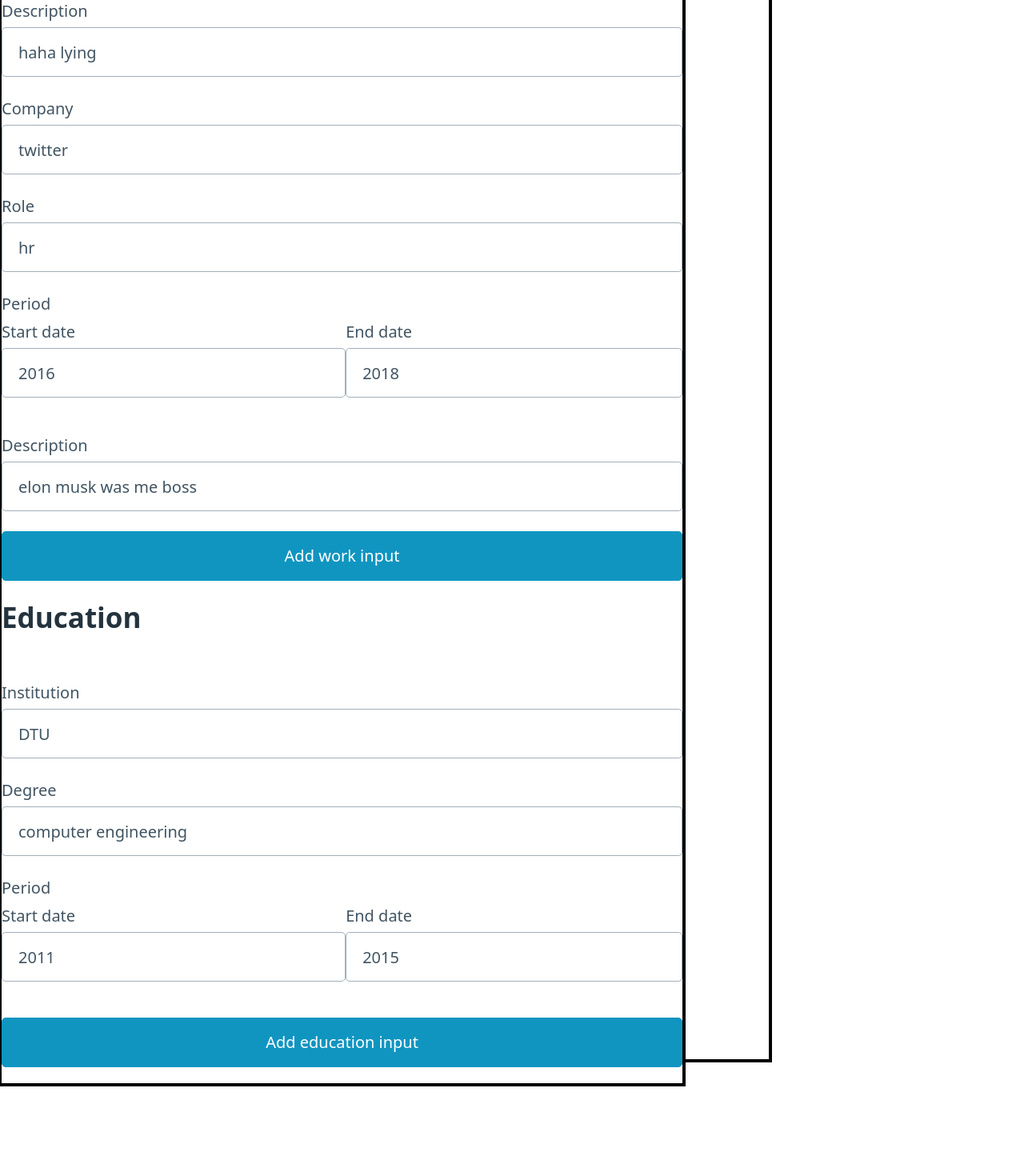
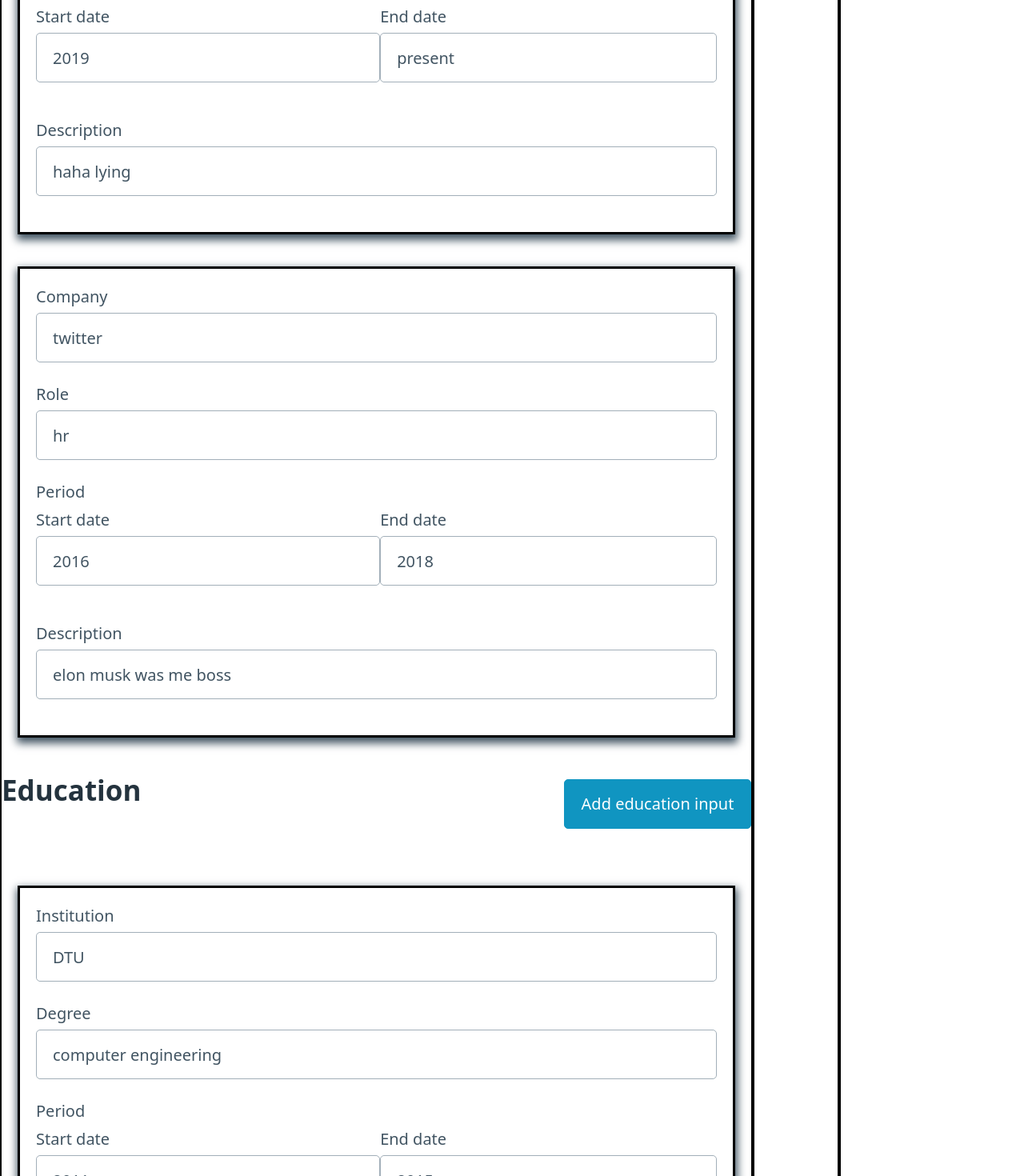
Before and after one commit to devDogra/CV-Generator-Website, a React (Vite) app: page / in a window 1280 px wide. Shown: the part 1000-2470 px from the top of the page at 80% size. Before the commit the page ends 2386 px from the top, so only its background shows below. Built offline with nearby package versions, Linux system fonts and the light colour scheme.

Commit message:
Convert hardcoded experience info cards to dynamically generated ones using map

```diff
--- a/src/App.css
+++ b/src/App.css
@@ -1,9 +1,5 @@
 .period-input {
   display: flex;
-}
-* {
-  /* padding: 3px; */
-  /* margin: 3px; */
 }
 
 #root {
@@ -14,3 +10,19 @@
   outline: 2px solid black;
   border: 2px solid black;
 }
+
+.form-heading {
+  display: flex;
+  justify-content: space-between;
+  align-items: center;
+}
+.form-heading > button {
+  width: 25%;
+}
+.experience-info-input,
+.personal-info-input {
+  margin: 2rem 1rem;
+  box-shadow: 1px 5px 10px 2px;
+  padding: 1rem;
+  border: 3px solid black;
+}
--- a/src/App.jsx
+++ b/src/App.jsx
@@ -1,5 +1,8 @@
 import React from "react"
 import "./App.css"
+
+// todo:
+// make the add more exp and education btns work
 
 const exp1 = {
   id: "100",
@@ -30,6 +33,16 @@ const exp3 = {
   startDate: '2011',
   endDate: '2015',
   description: "worst time of me life, i fail;ed myself"
+}
+
+const emptyExperience = {
+  id: '',
+  type: '',
+  organisation: '',
+  role: '',
+  startDate: '',
+  endDate: '',
+  description: ''
 }
 
 
@@ -96,7 +109,7 @@ class PersonalInfoInput extends React.Component{
   }
   render(){
     return (
-      <>
+      <div className="personal-info-input">
         <label  htmlFor="">
           Name
           <input
@@ -124,7 +137,7 @@ class PersonalInfoInput extends React.Component{
           name="phone"
           type="text" />
         </label>
-      </>
+      </div>
 
     );
   }
@@ -167,7 +180,7 @@ class ExperienceInfoInput extends React.Component{
    const study = (type === "study");
 
   return(
-    <div className="work-input">
+    <div className="experience-info-input">
       <label htmlFor="">
         {study ? "Institution" : "Company"}
         <input
@@ -224,30 +237,48 @@ class ResumeForm extends React.Component{
           />
         </div>
 
+        <div className="form-heading">
           <h2>Work experience</h2>
+          <button type="button">Add work input</button>
+        </div>
         <div className="work-experience-form">
+
+          {
+            this.props.experiences.filter(exp => exp.type === "work").map((exp, idx) => {
+              return (
                 <ExperienceInfoInput
-          idx={0}
+                idx={idx}
                 onChange={this.props.onChange}
-          value={this.props.experiences[0]}
+                value={exp}
+                type="work"
                 />
 
-          <ExperienceInfoInput
-          idx={1}
-          onChange={this.props.onChange}
-          value={this.props.experiences[1]}
-          />
-          <button type="button">Add work input</button>
+              );
+            })
+          }
         </div>
 
+        <div className="form-heading">
           <h2>Education</h2>
+          <button type="button">Add education input</button>
+        </div>
+
         <div className="education-form">
+
+          {
+            this.props.experiences.filter(exp => exp.type === "study").map((exp, idx) => {
+              return (
                 <ExperienceInfoInput
-         idx={2}
+                idx={idx}
                 onChange={this.props.onChange}
-         value={this.props.experiences[2]}
-         type="study" />
-          <button type="button">Add education input</button>
+                value={exp}
+                type="study"
+                />
+
+              );
+            })
+          }
+
         </div>
 
       </form>
```
Lines whose indentation alone changed are shown as unchanged.
